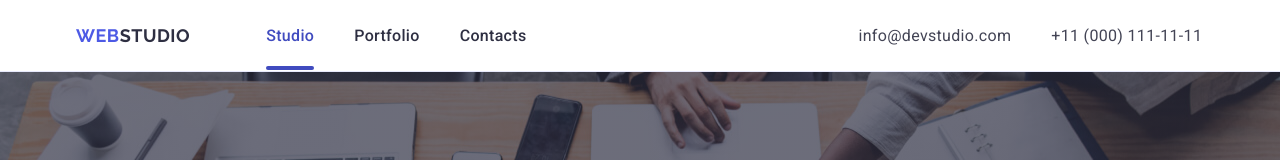
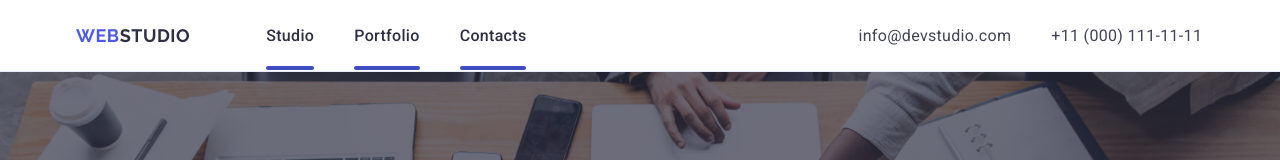
Before and after one commit to SolovievaKateryna/goit-markup-hw-04, a plain HTML site: page index.html in a window 1280 px wide. Shown: the top 160 px of the page. Drawn offline with nearby package versions, Linux system fonts and the light colour scheme.

Commit message:
correct mistakes 8

```diff
--- a/css/styles.css
+++ b/css/styles.css
@@ -85,16 +85,6 @@ section {
     gap: 40px;
 }
 
-.list-navigation-studio-1 {
-    color: #404BBF;
-    font-weight: 500;
-        padding: 24px 0;
-        position: relative;
-        transition-property: color;
-        transition-duration: 250ms;
-        transition-timing-function: cubic-bezier(0.4, 0, 0.2, 1);
-}
-
 .list-navigation-studio {
     color: #2E2F42;
     font-weight: 500;
@@ -110,7 +100,7 @@ section {
     color: #404BBF;
 }
 
-.list-navigation-studio-1::after {
+.list-navigation-studio::after {
     content:'';
     width: 100%;
     height: 4px;
--- a/index.html
+++ b/index.html
@@ -24,7 +24,7 @@
                 </a>
                 <ul class="list-navigation">
                     <li class="item-list-navigation">
-                        <a href="./index.html" class="list-navigation-studio-1">Studio</a>
+                        <a href="./index.html" class="list-navigation-studio">Studio</a>
                     </li>
                     <li class="item-list-navigation">
                         <a href="" class="list-navigation-studio">Portfolio</a>
```
